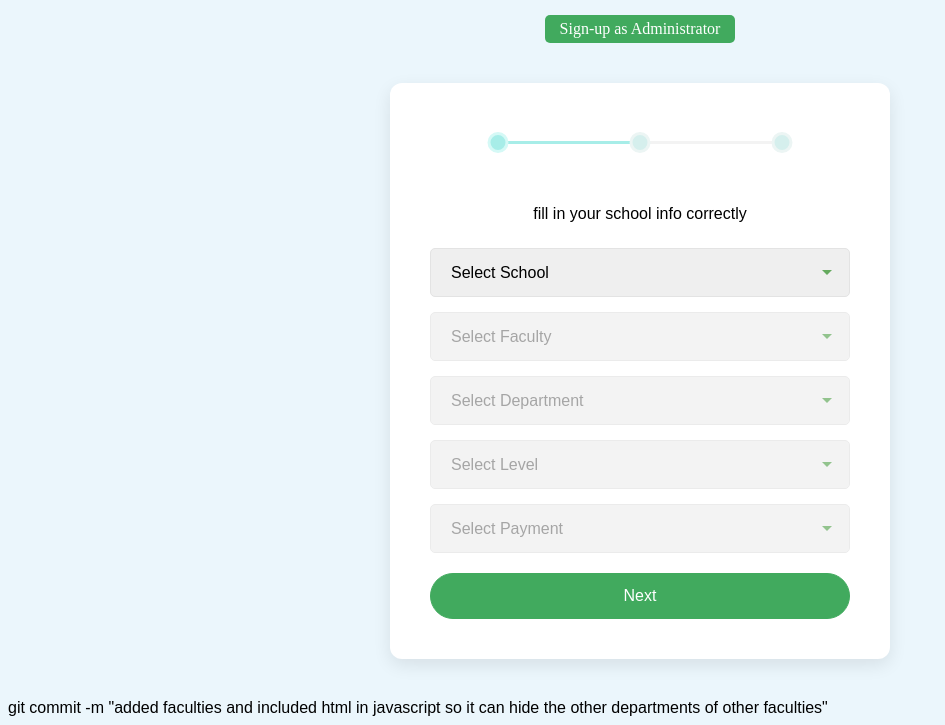
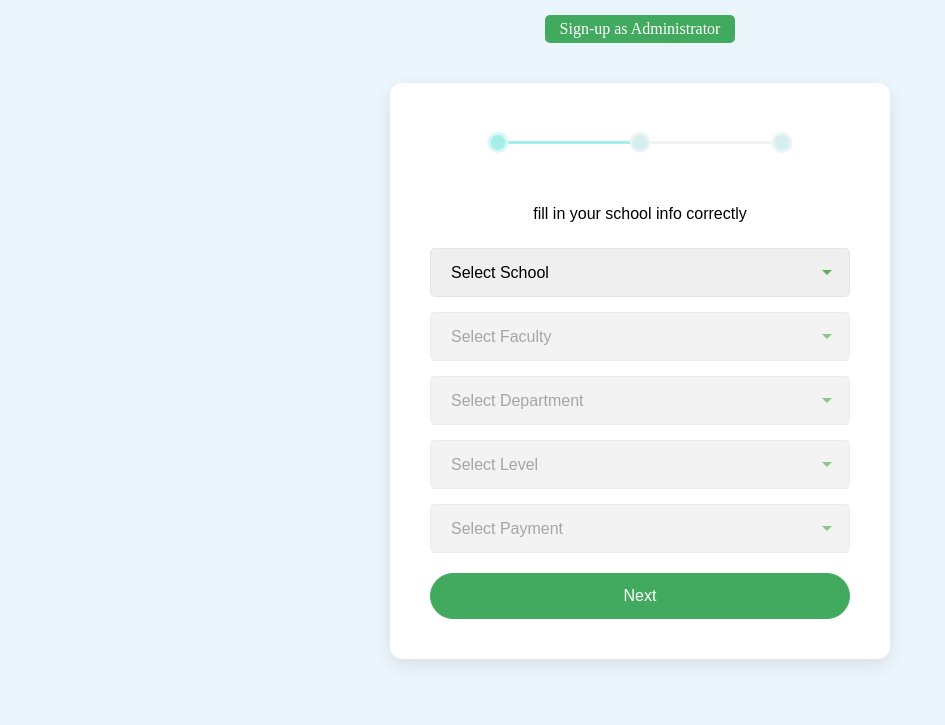
Before and after one commit to Zteller-Dev/Student-Form, a plain HTML site: page Student/p2.student/pth7zn95dekqgmu2ryfs3reatbnys5zxpah2skwhg1vu5bxwykc648f3d9nm7rej2zp4vvbnxg8y639mjgm57raz2/index.html in a window 1280 px wide. Shown: the part 123-848 px from the top of the page, without its empty margins (0-945 px from the left). After the commit the page ends 822 px from the top, so only its background shows below. Drawn offline with nearby package versions, Linux system fonts and the light colour scheme.

Commit message:
corrected something

```diff
--- a/Student/p2.student/pth7zn95dekqgmu2ryfs3reatbnys5zxpah2skwhg1vu5bxwykc648f3d9nm7rej2zp4vvbnxg8y639mjgm57raz2/index.html
+++ b/Student/p2.student/pth7zn95dekqgmu2ryfs3reatbnys5zxpah2skwhg1vu5bxwykc648f3d9nm7rej2zp4vvbnxg8y639mjgm57raz2/index.html
@@ -134,7 +134,7 @@
 
 
 
-      git commit -m "added faculties and included html in javascript so it can hide the other departments of other faculties"
+
 
 
 
```
